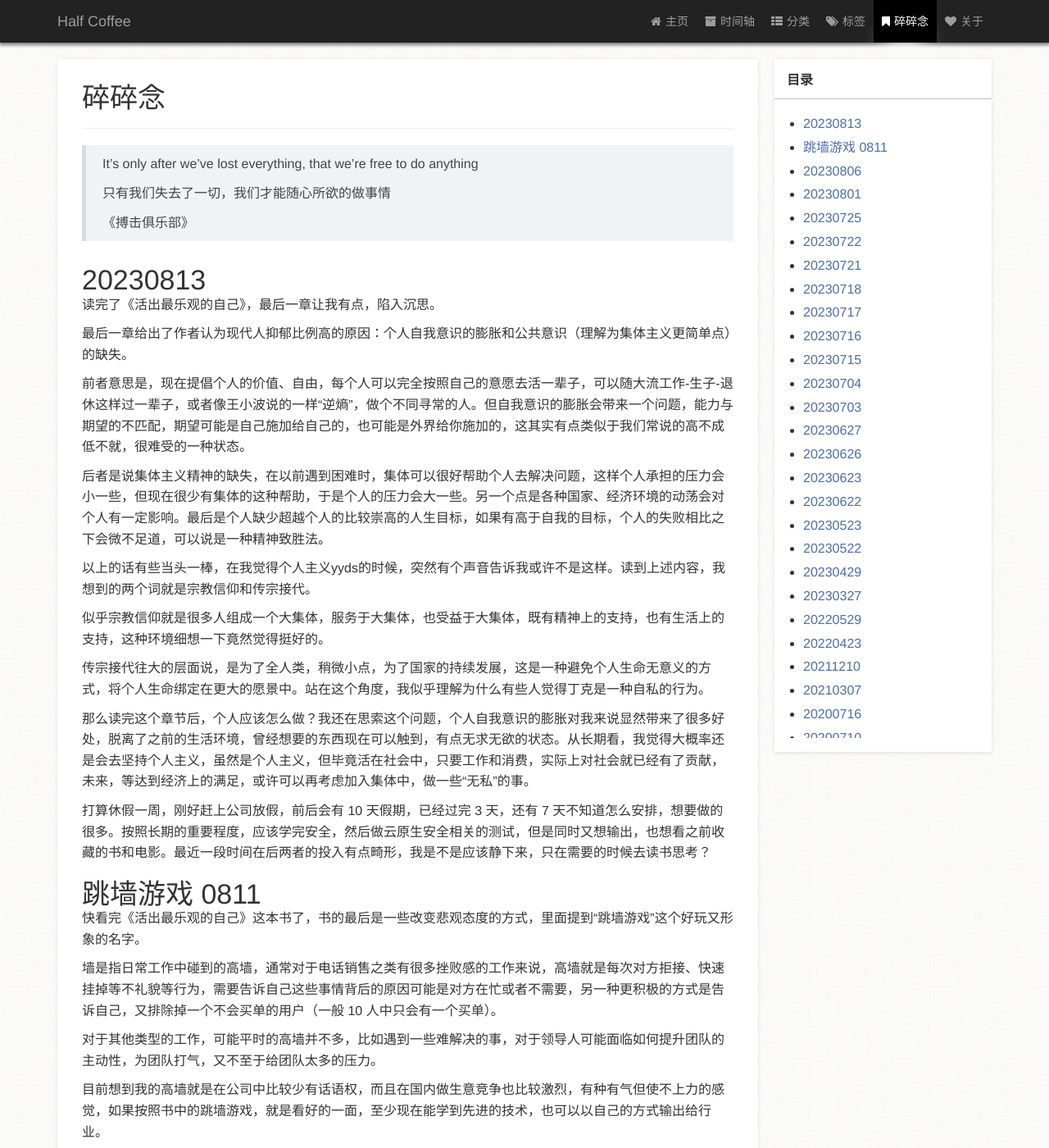
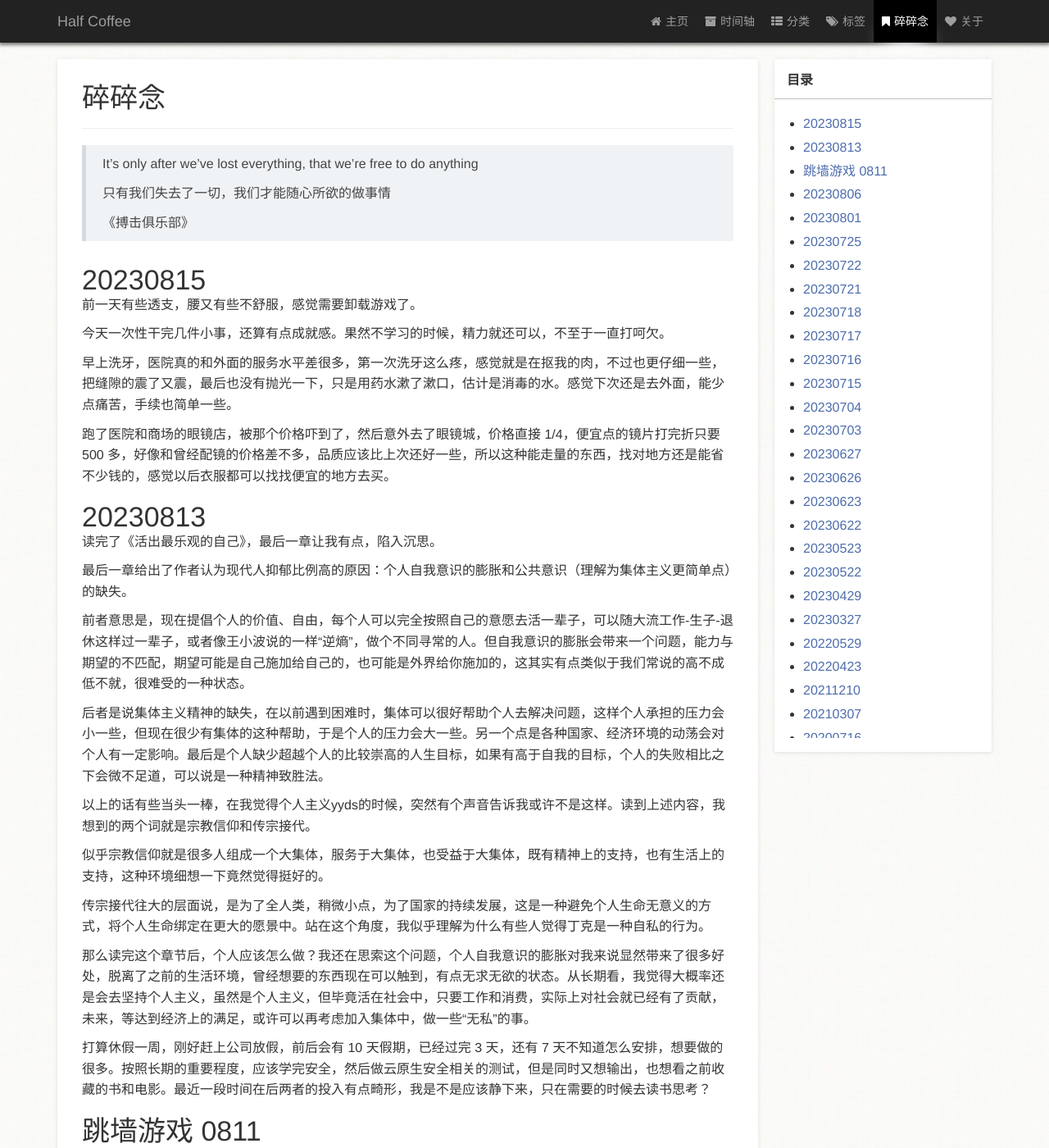
Before and after one commit to zm1990s/halfcoffee, a Jekyll site: the page built from page/3碎碎念.md, in a window 1280 px wide and 1400 px high. Shown: the whole window at 82% size. Built offline with Jekyll 4.4.1, drawn with Linux system fonts in a browser that asks for light colours; comment, search, counter and statistics services are not loaded; a style sheet for code colours, icons or effects is not loaded.

Commit message:
20230815

```diff
--- a/page/3碎碎念.md
+++ b/page/3碎碎念.md
@@ -13,6 +13,18 @@ type: page
 > 只有我们失去了一切，我们才能随心所欲的做事情
 >
 > 《搏击俱乐部》
+
+
+
+# 20230815
+
+前一天有些透支，腰又有些不舒服，感觉需要卸载游戏了。
+
+今天一次性干完几件小事，还算有点成就感。果然不学习的时候，精力就还可以，不至于一直打呵欠。
+
+早上洗牙，医院真的和外面的服务水平差很多，第一次洗牙这么疼，感觉就是在抠我的肉，不过也更仔细一些，把缝隙的震了又震，最后也没有抛光一下，只是用药水漱了漱口，估计是消毒的水。感觉下次还是去外面，能少点痛苦，手续也简单一些。
+
+跑了医院和商场的眼镜店，被那个价格吓到了，然后意外去了眼镜城，价格直接 1/4，便宜点的镜片打完折只要 500 多，好像和曾经配镜的价格差不多，品质应该比上次还好一些，所以这种能走量的东西，找对地方还是能省不少钱的，感觉以后衣服都可以找找便宜的地方去买。
 
 
 
```
